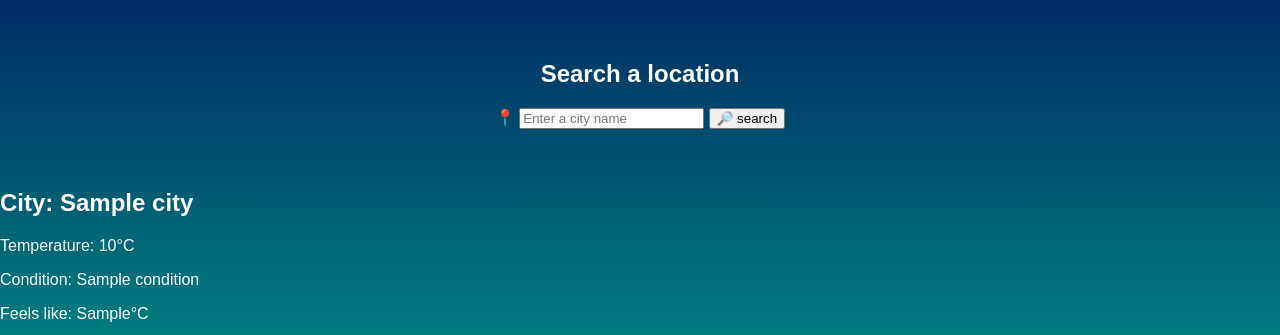
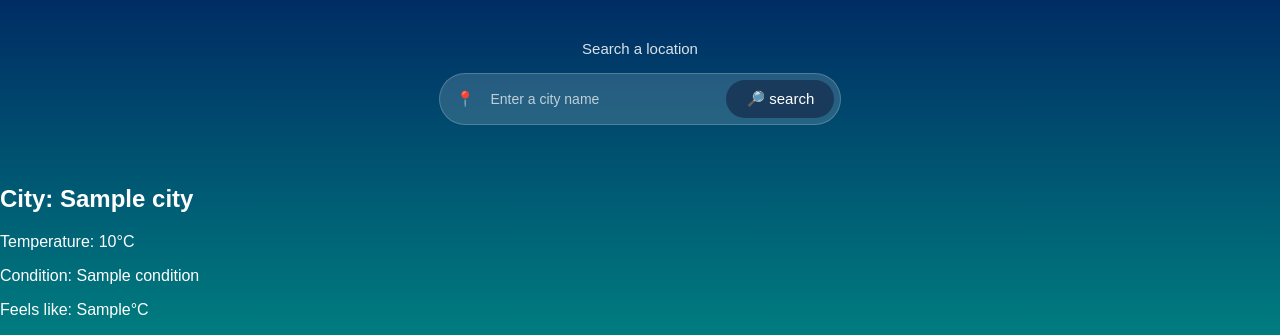
Before and after one commit to alina18-code/FeelCast, a Flask app: template templates/index.html in a window 1280 px wide. Shown: the part 51-386 px from the top of the page. Run offline with Flask 3, Linux system fonts and the light colour scheme; the template is opened without the code that fills it: most values are stand-ins (such as "Sample title", 1, 10 or a date in 2020).

Commit message:
work on the new search section design

```diff
--- a/static/css/style.css
+++ b/static/css/style.css
@@ -13,19 +13,19 @@ body {
     scroll-behavior: smooth;
 }
 
-.site_header{
+.site_header {
     display: flex;
     justify-content: space-between;
     align-items: center;
     padding: 20px, 40px;
 }
 
-.app_name{
+.app_name {
     font-size: 30px;
     margin: 0;
 }
 
-#sound_toggle{
+#sound_toggle {
     background-color: transparent;
     border: none;
     font-size: 30px;
@@ -34,27 +34,67 @@ body {
     border-radius: 50%;
 }
 
-.tagline{
+.tagline {
     margin: 0;
     font-size: 15px;
     color: #E0F7FA;
 }
 
-.search_section{
+.search_section {
     text-align: center;
     padding: 40px 20px;
 }
 
-.search_form{
+.search_form {
     display: inline-flex;
     gap: 10px;
 }
 
-.search-bar {
+.search_bar {
   display: flex;
   align-items: center;
   background-color: rgba(255, 255, 255, 0.15);
   border-radius: 999px;
   padding: 6px;
   gap: 8px;
+  backdrop-filter: blur(10px);
+  border: 1px solid rgba(255, 255, 255, 0.2);
 }
+
+.search_icon {
+    padding-left: 10px;
+    font-size: 15px;
+}
+
+.search_bar input {
+    font-size: 14px;
+    padding: 10px 8px;
+    border: none;
+    outline: none;
+    background-color: transparent;
+    color: #FFFFFF;
+    width: 220px;
+}
+
+.search_bar input::placeholder {
+    color: rgba(255, 255, 255, 0.7);
+}
+
+.search_bar button {
+    font-size: 15px;
+    padding: 10px 20px;
+    border: none;
+    border-radius: 999px;
+    background-color: #1a3a5c;
+    color: #FFFFFF;
+    cursor: pointer;
+    white-space: nowrap;
+}
+
+.search_title {
+  font-size: 15px;
+  font-weight: 400;
+  color: rgba(255, 255, 255, 0.85);
+  margin: 0 0 16px 0;
+  text-align: center;
+}
--- a/templates/index.html
+++ b/templates/index.html
@@ -26,7 +26,7 @@
 
 
       <section class="search_section">
-        <h2 class="search_title">Search a location</h2>
+        <h4 class="search_title">Search a location</h4>
           <form action="/search" method="POST" class="search_form">
             <div class="search_bar">
               <span class="search_icon">📍</span>
```
